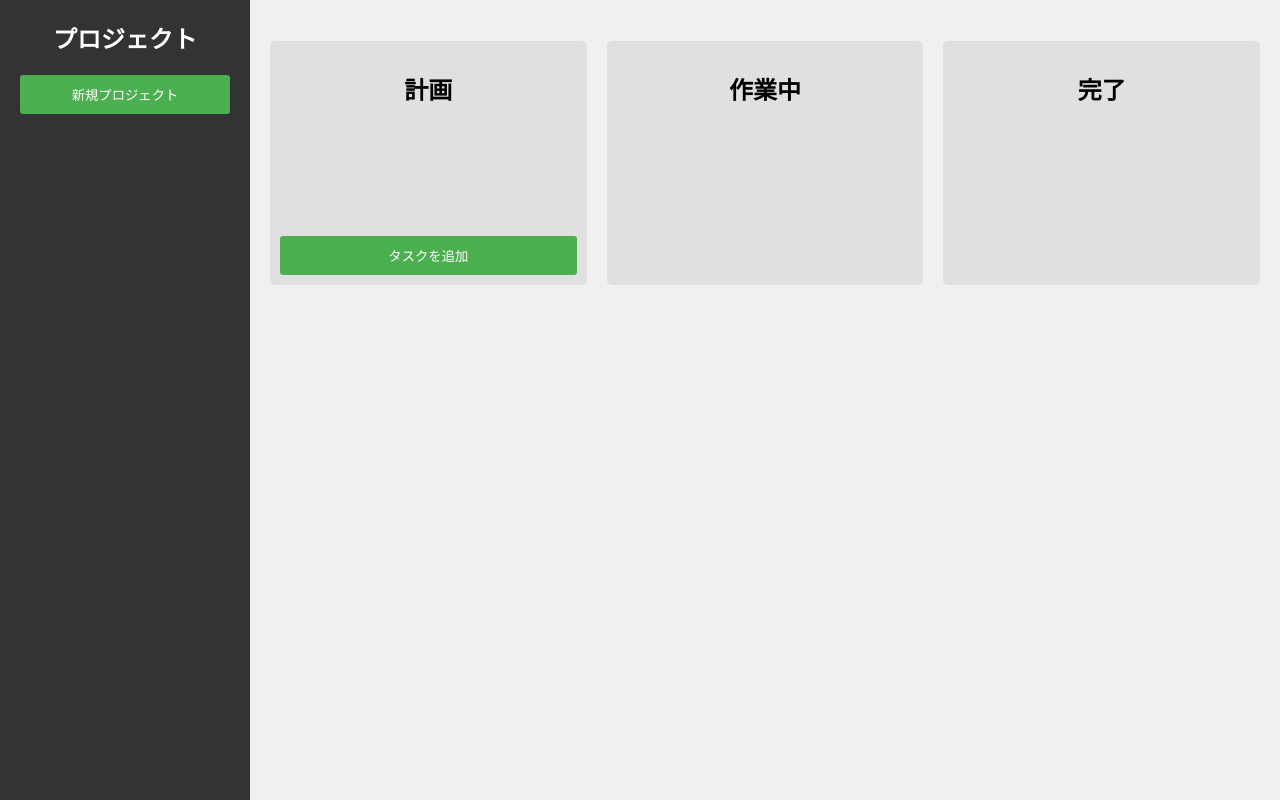
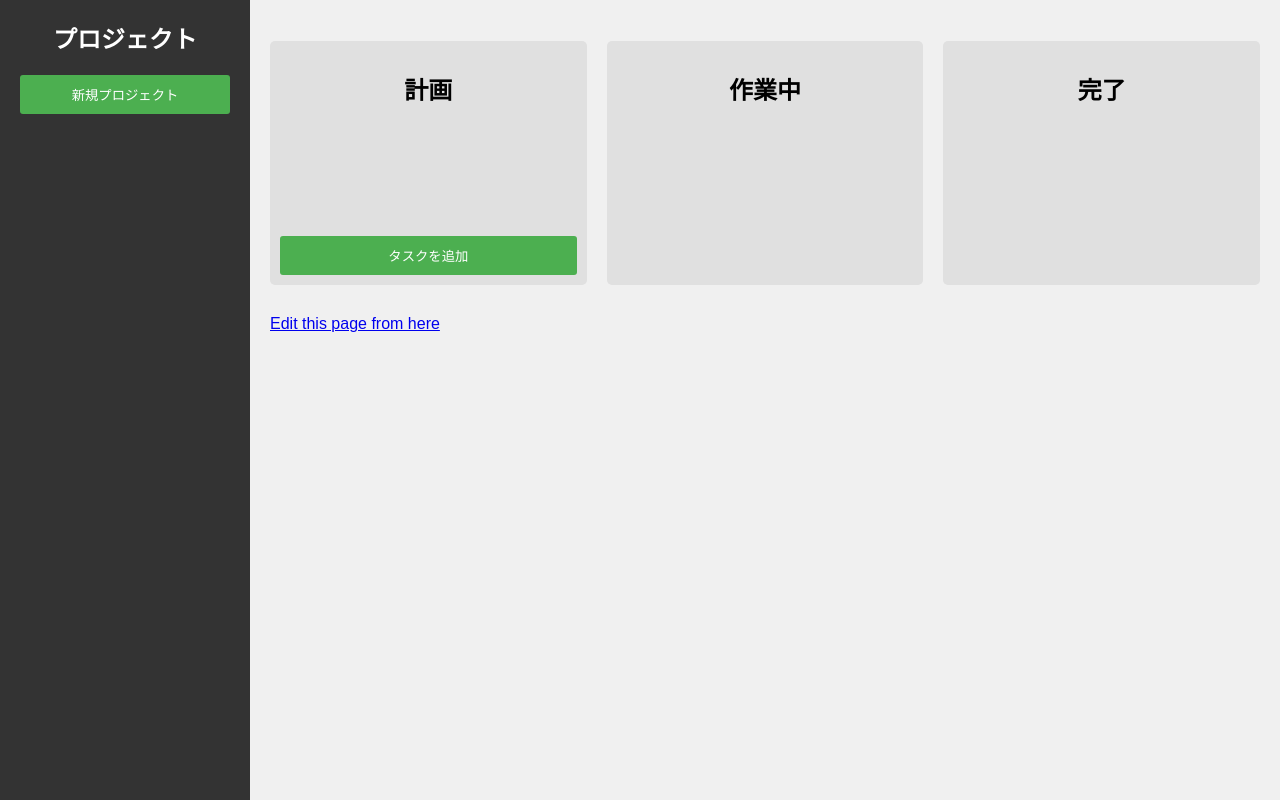
Before and after one commit to quelmap-inc/todo-web, a plain HTML site: page index.html in a window 1280 px wide. Drawn offline with Linux system fonts and the light colour scheme; no server answers.

Commit message:
chore: Add footer to index.html and style.css

```diff
--- a/index.html
+++ b/index.html
@@ -30,6 +30,9 @@
                 <div class="task-list" id="done-tasks"></div>
             </div>
         </div>
+    <div class="footer">
+        <a href="https://github.com/quelmap-inc/todo-web" target="_blank">Edit this page from here</a>
+    </div>
     </div>
 
     <div id="add-task-form" class="modal" style="display: none;">
--- a/style.css
+++ b/style.css
@@ -168,6 +168,10 @@ button:hover {
     background-color: blue;
 }
 
+.footer{
+    margin-top: 30px;
+}
+
 @media (min-width: 768px) {
     body {
         flex-direction: row;
```
